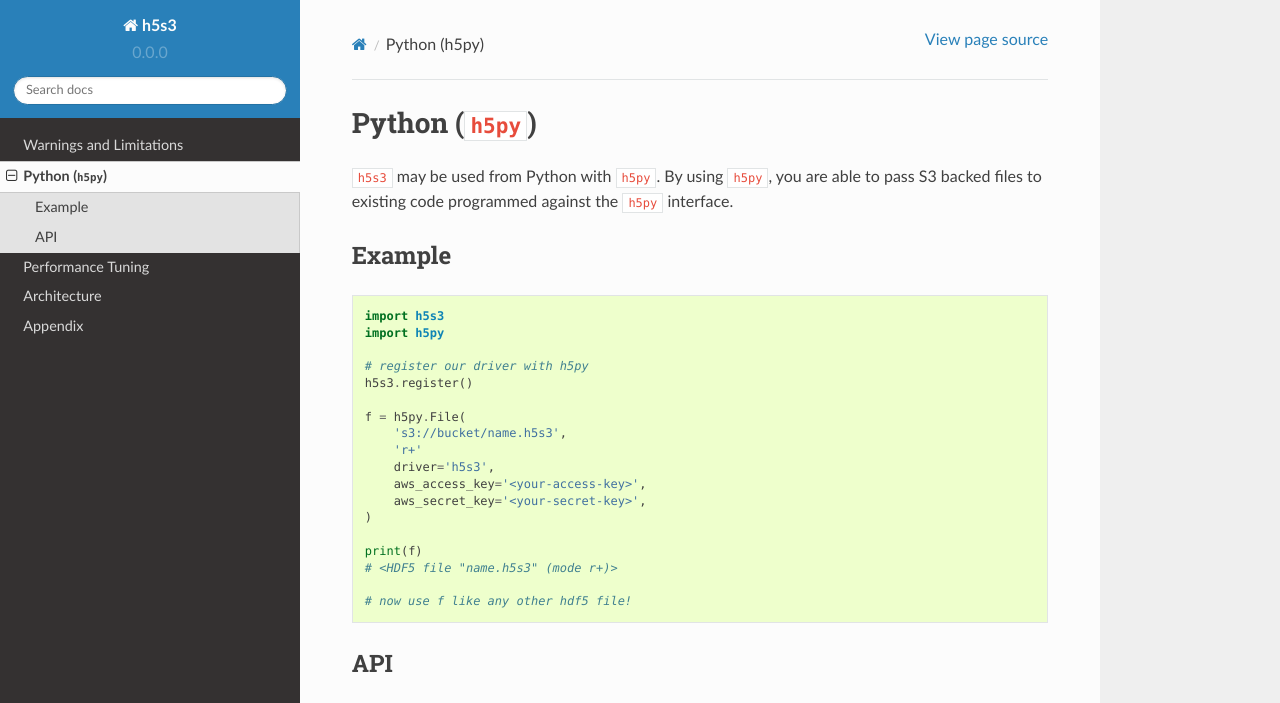
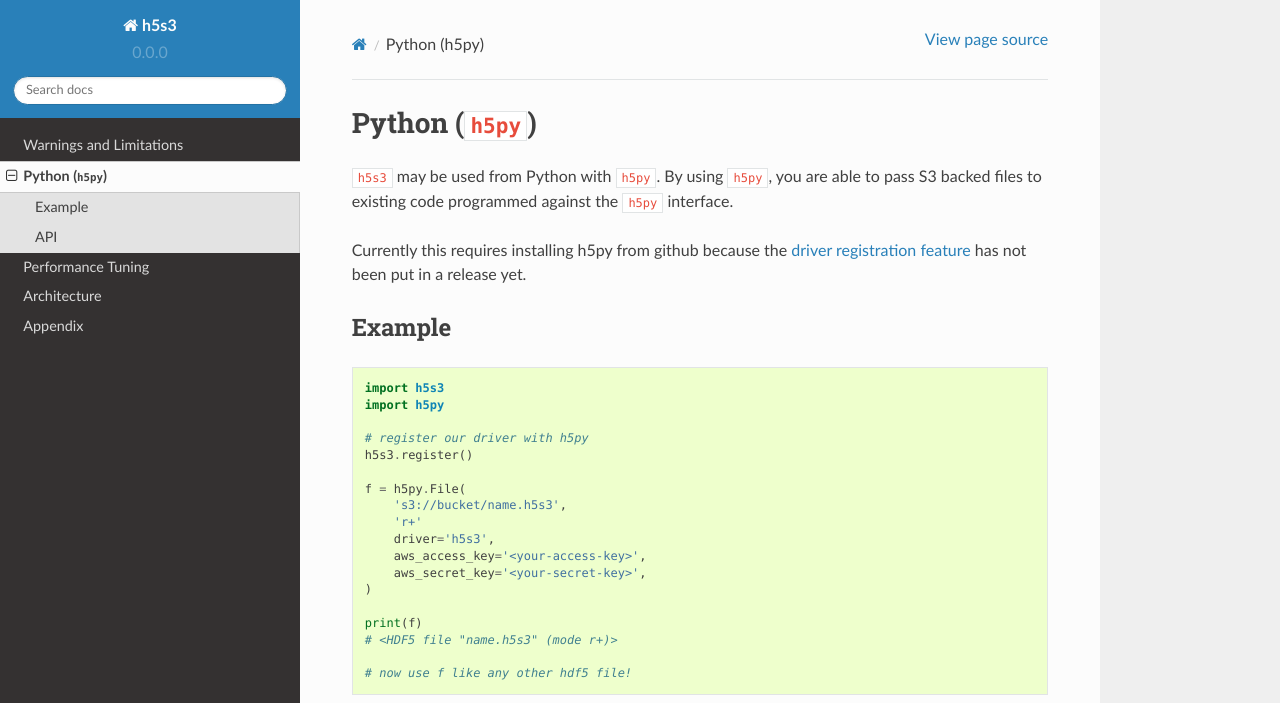
Before and after one commit to h5s3/h5s3, a Sphinx documentation site: the page built from docs/source/python.rst, in a window 1280 px wide and 1312 px high. Shown: the top 703 px of the window. Built offline with Sphinx 7.4.7 and the Read the Docs theme 2.0.0, drawn with Linux system fonts in a browser that asks for light colours; grey boxes are pictures that could not be loaded.

Commit message:
DOC: add link to h5py pr

```diff
--- a/docs/source/python.rst
+++ b/docs/source/python.rst
@@ -5,6 +5,10 @@ Python (``h5py``)
 ``h5s3`` may be used from Python with ``h5py``. By using ``h5py``, you are able
 to pass S3 backed files to existing code programmed against the ``h5py``
 interface.
+
+Currently this requires installing h5py from github because the `driver
+registration feature <https://github.com/h5py/h5py/pull/956>`_ has not been put
+in a release yet.
 
 Example
 =======
```
